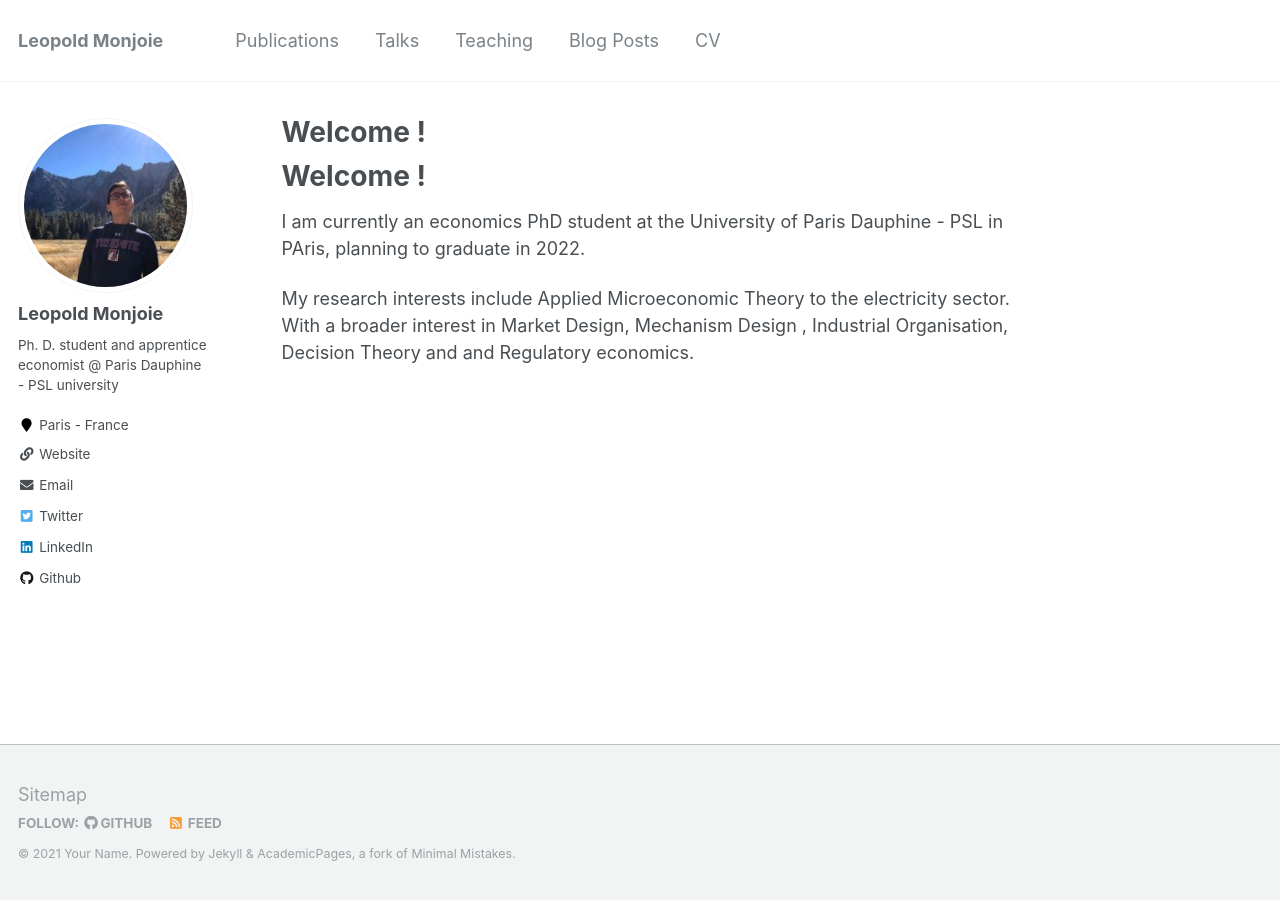
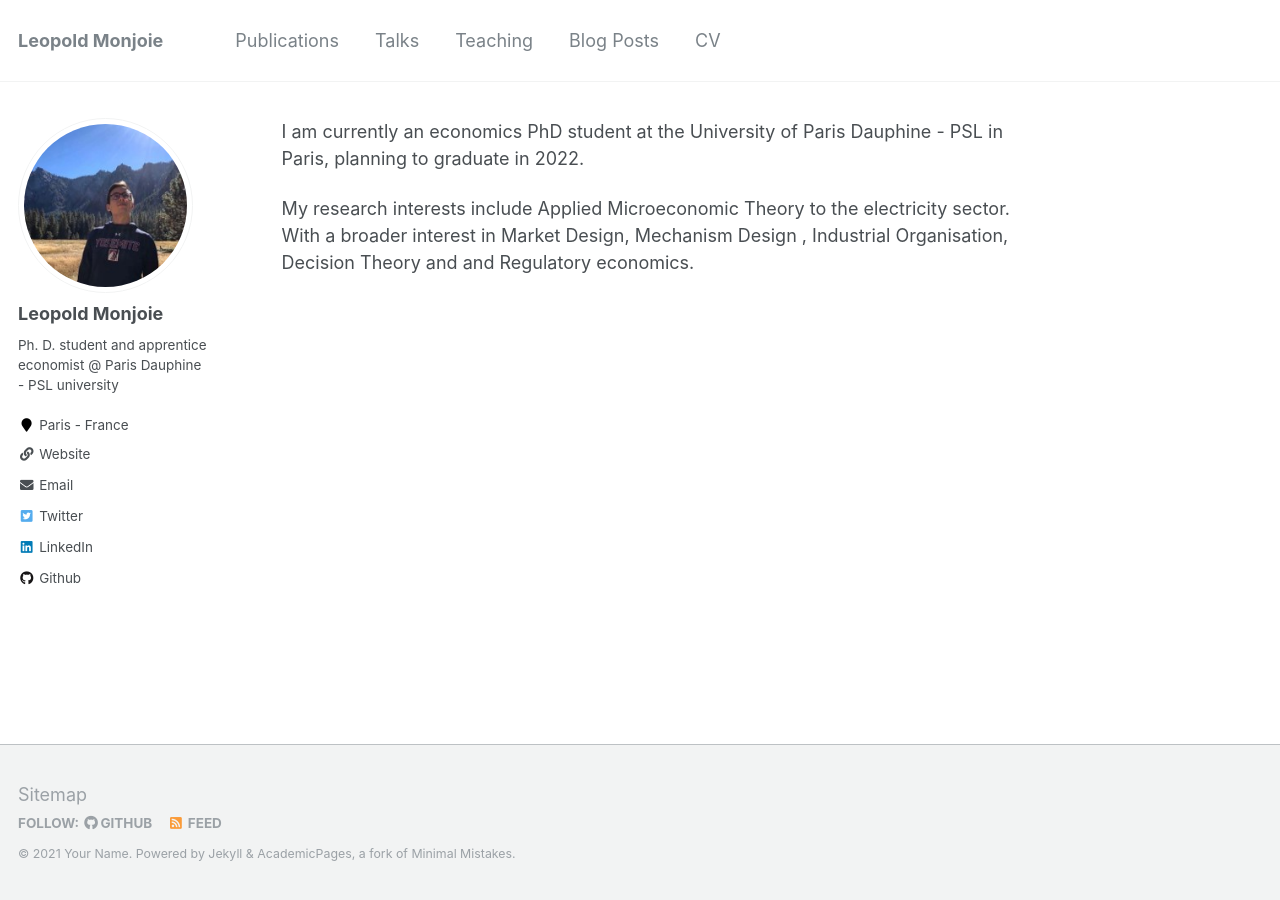
Before and after one commit to LeopoldM/LeopoldM.github.io, a Jekyll site: the page built from _pages/about.md, in a window 1280 px wide. Built offline with Jekyll 4.4.1, drawn with Linux system fonts in a browser that asks for light colours; our own code applies the rules of GitHub Pages for plain Markdown files.

Commit message:
Update about.md

```diff
--- a/_pages/about.md
+++ b/_pages/about.md
@@ -7,9 +7,9 @@
   - /about.html
 ---
 
-# Welcome !
 
-I am currently an economics PhD student at the University of Paris Dauphine - PSL in PAris, planning to graduate in 2022.
+
+I am currently an economics PhD student at the University of Paris Dauphine - PSL in Paris, planning to graduate in 2022.
 
 
 My research interests include Applied Microeconomic Theory to the electricity sector. With a broader interest in Market Design, Mechanism Design , Industrial Organisation, Decision Theory and and Regulatory economics.
```
